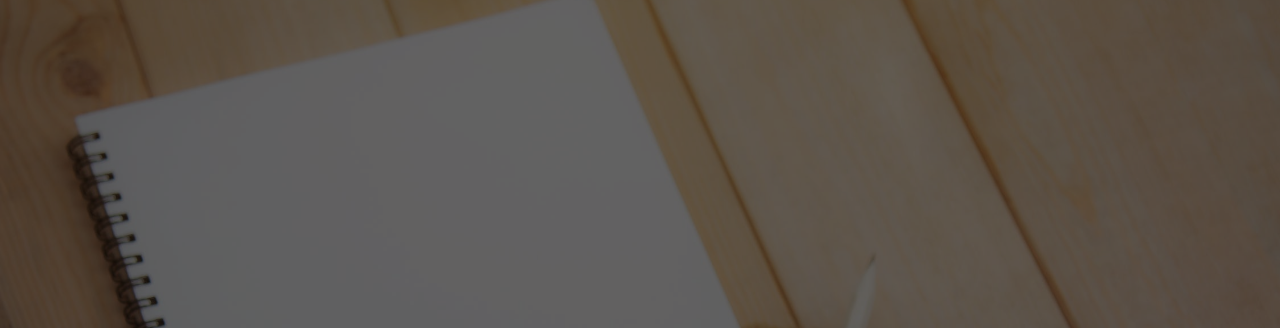
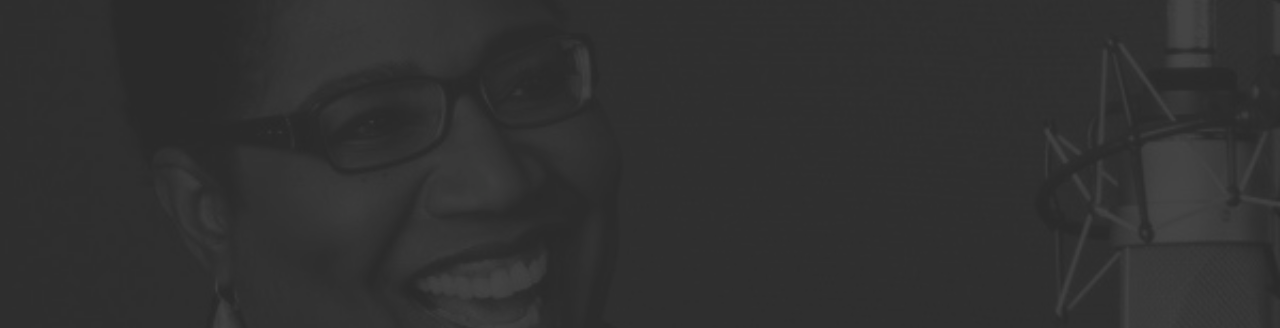
Before and after one commit to camckin10/bwcrossley, a plain HTML site: page distribution/index.html in a window 1280 px wide. Shown: the top 328 px of the page. Drawn offline with nearby package versions, Linux system fonts and the light colour scheme.

Commit message:
changing header background image

```diff
--- a/distribution/index.html
+++ b/distribution/index.html
@@ -28,7 +28,7 @@
         <script src="https://oss.maxcdn.com/respond/1.4.2/respond.min.js"></script><![endif]-->
   </head>
   <body>
-    <section id="intro" style="background-image: url('img/coffee-paper.jpg');" class="intro">
+    <section id="intro" style="background-image: url('img/blackwhite.jpg');" class="intro">
       <div class="overlay"></div>
       <div class="content">
         <div class="container clearfix">
```
